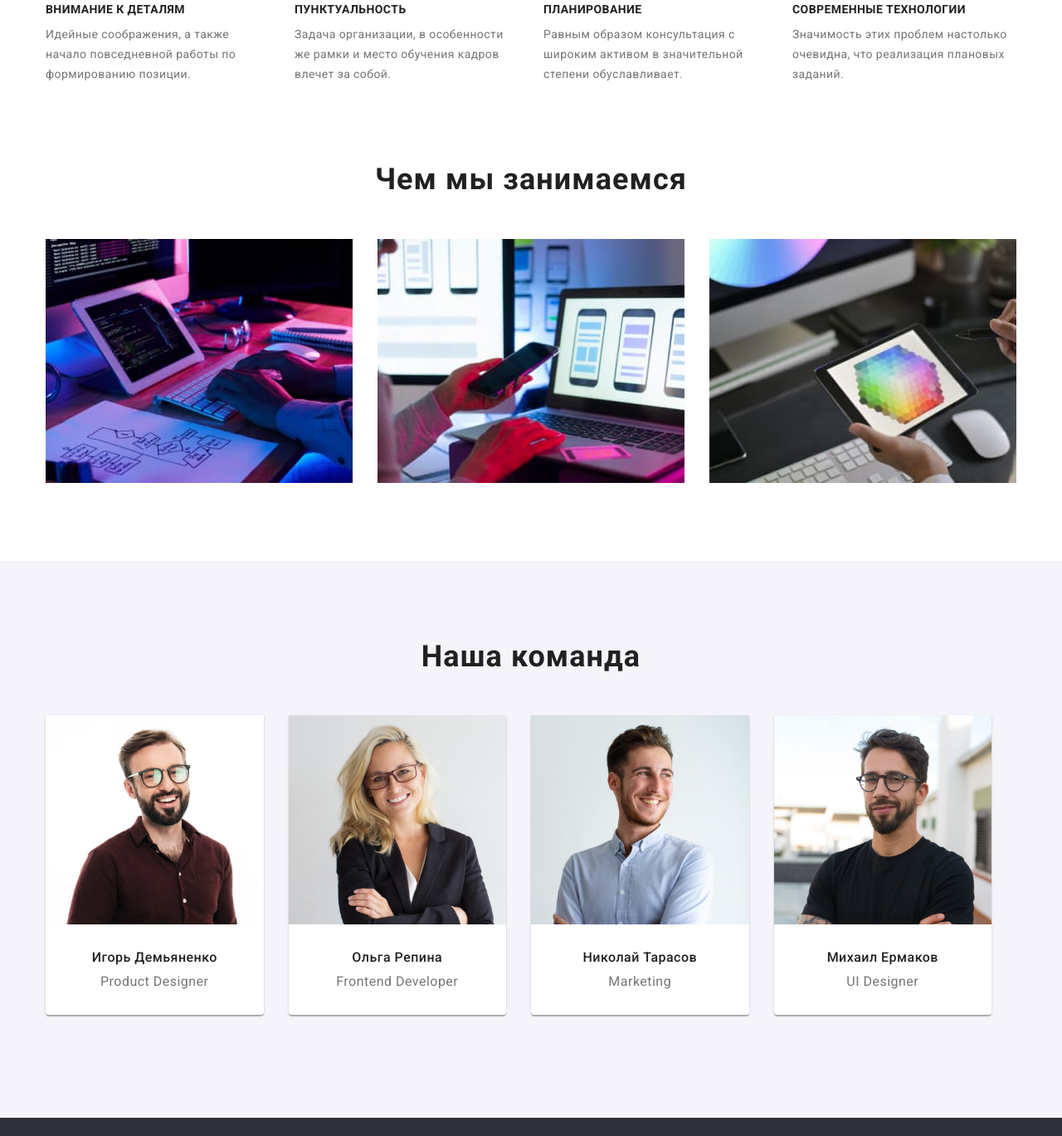
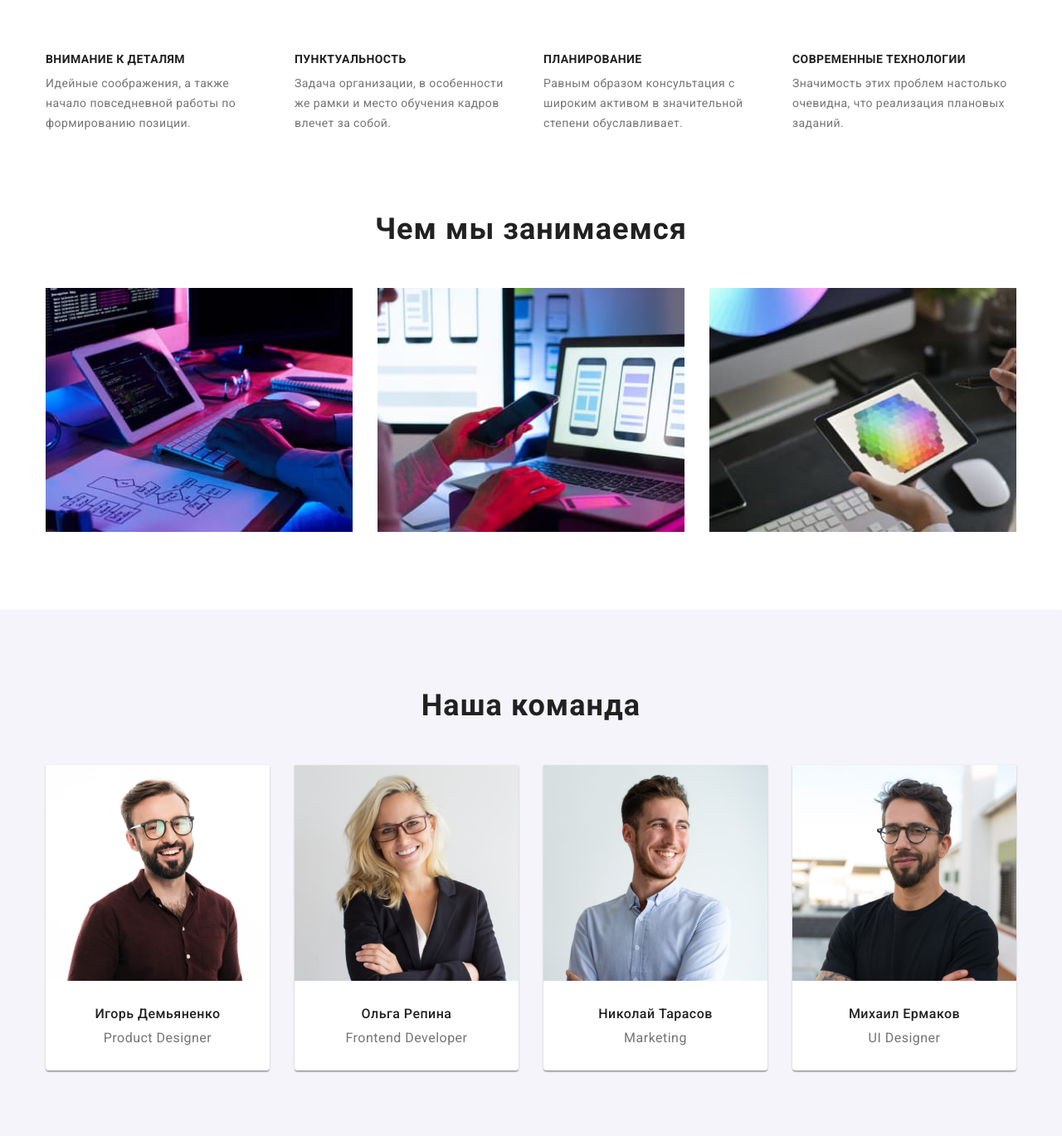
Before and after one commit to ArinaGru/goit-markup-hw-03, a plain HTML site: page index.html in a window 1280 px wide. Shown: the part 711-2080 px from the top of the page at 83% size. Drawn offline with nearby package versions, Linux system fonts and the light colour scheme.

Commit message:
mistakes

```diff
--- a/css/styles.css
+++ b/css/styles.css
@@ -153,6 +153,9 @@ img {
 .hero-title {
   margin-top: 0;
   margin-bottom: 30px;
+  margin-right: auto;
+  margin-left: auto;
+  width: 696px;
 
   color: var(--primary-white-color);
   font-weight: 900;
@@ -225,7 +228,7 @@ width: 270px;
 }
 /* Work List */
 .section-work {
-  padding-bottom: var(--section-padding);
+  padding-top: 0;
 }
 
 .work-list {
@@ -236,14 +239,12 @@ width: 270px;
 /* Team */
 
 .section-team {
-  padding-bottom: var(--section-padding);
-  padding-top: var(--section-padding);
-
   background-color: #f5f4fa;
 }
 
 .team-list {
   display: flex;
+  margin-right: calc(-1 * var(--card-set-gap));
 }
 
 .name {
@@ -261,7 +262,6 @@ width: 270px;
 .team-list>.item {
   flex-basis: calc(100% / 4 - var(--card-set-gap));
   margin-right: var(--card-set-gap);
-  margin-bottom: var(--card-set-gap);
 
   box-shadow: var(--card-shadow);
   border-radius: 0px 0px 4px 4px;
@@ -359,14 +359,9 @@ margin-bottom: 9px;
 
 /* Portfolio */
 
-.main {
-  padding-bottom: var(--section-padding);
-  padding-top: var(--section-padding);
-}
-
 /* button nav */
 .portfolio-nav {
-  margin-bottom: 34px;
+  margin-bottom: 50px;
   display: flex;
   justify-content: center;
 }
--- a/index.html
+++ b/index.html
@@ -46,7 +46,8 @@
       </div>
     </section>
     <!--Особенности-->
-    <section class="section container">
+    <section class="section">
+      <div class="container">
         <h2 class="visually-hidden">Особенности</h2>
         <ul class="features list">
           <li class="item">
@@ -78,9 +79,11 @@
             </p>
           </li>
         </ul>
+      </div>
     </section>
     <!--Чем мы занимаемся-->
-    <section class="section-work container">
+    <section class="section-work section">
+      <div class="container">
         <h2 class="section-title">Чем мы занимаемся</h2>
         <ul class="work-list list">
           <li>
@@ -93,9 +96,10 @@
             <a href=""><img src="./images/computer3.jpg" alt="Палитра цветов" width="370" /></a>
           </li>
         </ul>
+      </div>
     </section>
     <!--Наша команда-->
-    <section class="section-team">
+    <section class="section-team section">
       <div class="container">
         <h2 class="section-title">Наша команда</h2>
         <ul class="team-list list">
```
Also changed, not shown: portfolio.html (+2 -2 lines). Lines whose indentation alone changed are shown as unchanged.
